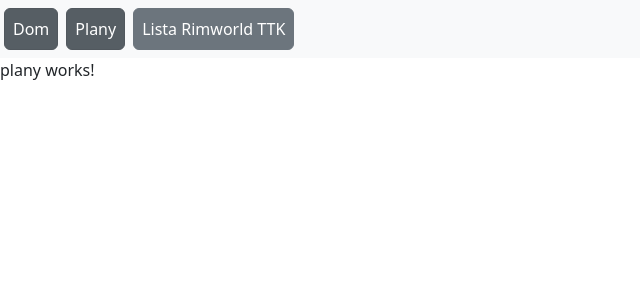
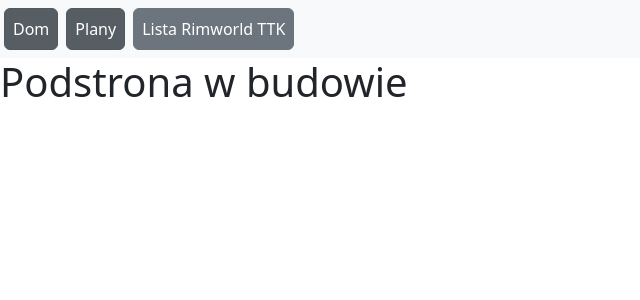
Before and after one commit to Ksyl0/ksylthingsweb, an Angular app: page /plany in a window 1280 px wide. Shown: the top 300 px of the page, without its empty margins (0-640 px from the left). Built offline with nearby package versions, Linux system fonts and the light colour scheme.

Commit message:
Próba dodania embeda twitch na plany

```diff
--- a/src/app/plany/plany.component.html
+++ b/src/app/plany/plany.component.html
@@ -1 +1,14 @@
-<p>plany works!</p>
+<h1>Podstrona w budowie</h1>
+<div id="twitch-embed"></div>
+
+    <!-- Load the Twitch embed JavaScript file -->
+    <script src="https://embed.twitch.tv/embed/v1.js"></script>
+
+    <!-- Create a Twitch.Embed object that will render within the "twitch-embed" element -->
+    <script type="text/javascript">
+      new Twitch.Embed("twitch-embed", {
+        width: 854,
+        height: 480,
+        channel: "ksyl_",
+      });
+    </script>
```
